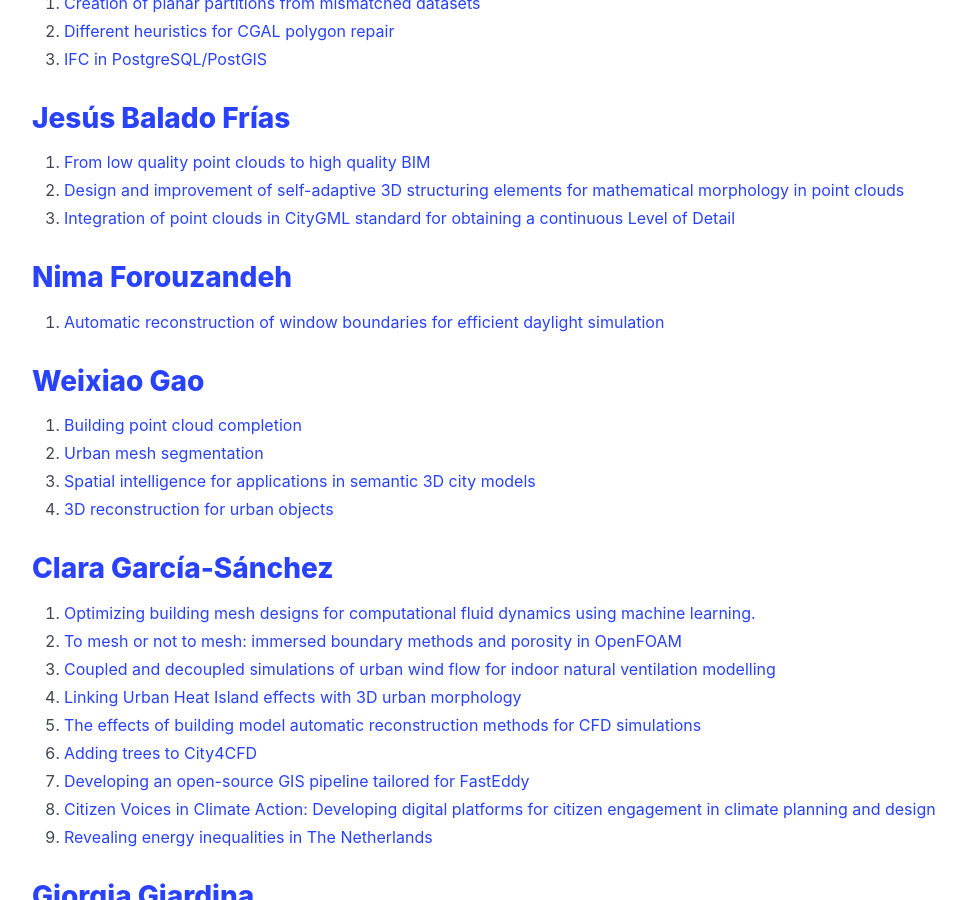
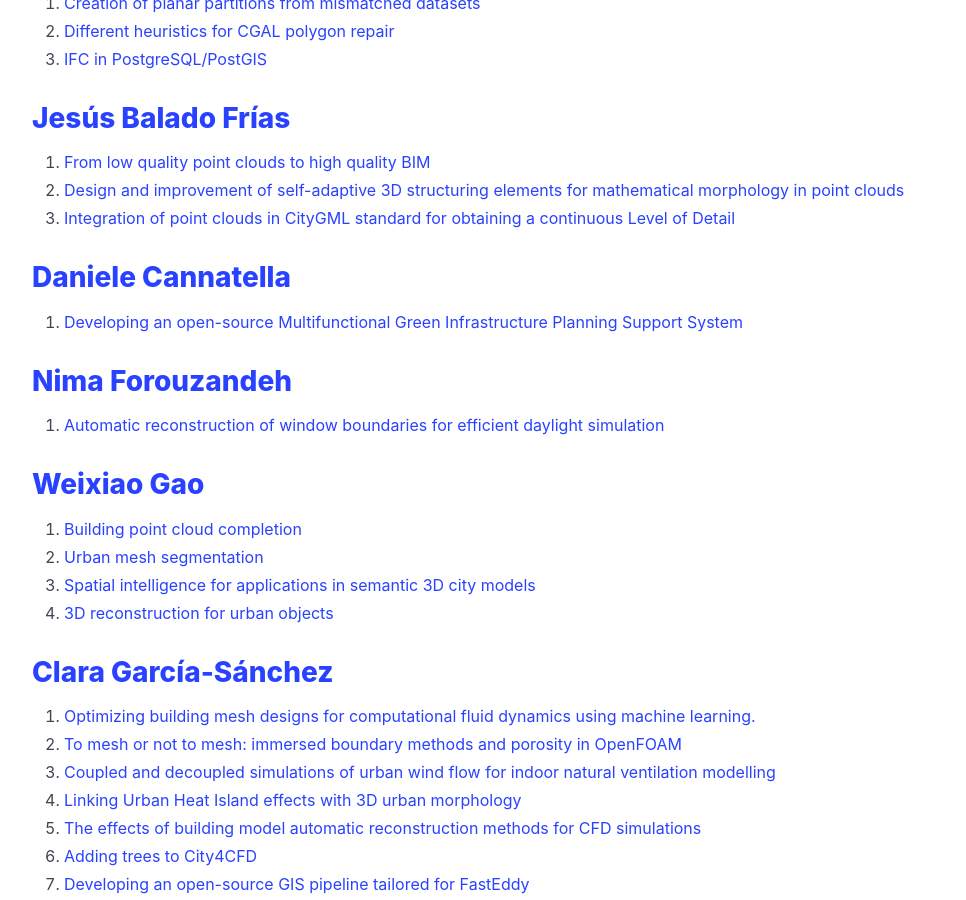
Before and after one commit to tudelft3d/geo2020, a Jekyll site: the page built from potentialtopics/index.md, in a window 1280 px wide and 900 px high, scrolled down 1100 px. Shown: the whole window, without its empty margins (32-998 px from the left). Built offline with Jekyll 4.4.1, drawn with Linux system fonts in a browser that asks for light colours.

Commit message:
added topic

```diff
--- a/potentialtopics/index.md
+++ b/potentialtopics/index.md
@@ -47,6 +47,8 @@
 1. [Design and improvement of self-adaptive 3D structuring elements for mathematical morphology in point clouds](https://www.gdmc.nl/education/topics/topics.html#Design_and_improvement_of_self_45adaptive_3D_structuring_elements_for_mathematical_morphology_in_point_clouds)
 3. [Integration of point clouds in CityGML standard for obtaining a continuous Level of Detail](https://www.gdmc.nl/education/topics/topics.html#Integration_of_point_clouds_in_CityGML_standard_for_obtaining_a_continuous_Level_of_Detail)
 
+## [Daniele Cannatella](https://3d.bk.tudelft.nl/dcannatella/)
+1. [Developing an open-source Multifunctional Green Infrastructure Planning Support System](https://3d.bk.tudelft.nl/education/msctopics/#designing-a-nature-based-solutions-planning-support-system)
 
 ## [Nima Forouzandeh](https://www.tudelft.nl/staff/n.forouzandeh/)
 1. [Automatic reconstruction of window boundaries for efficient daylight simulation](https://3d.bk.tudelft.nl/education/msctopics/#automatic-reconstruction-of-window-boundaries-for-efficient-daylight-simulation)
```
